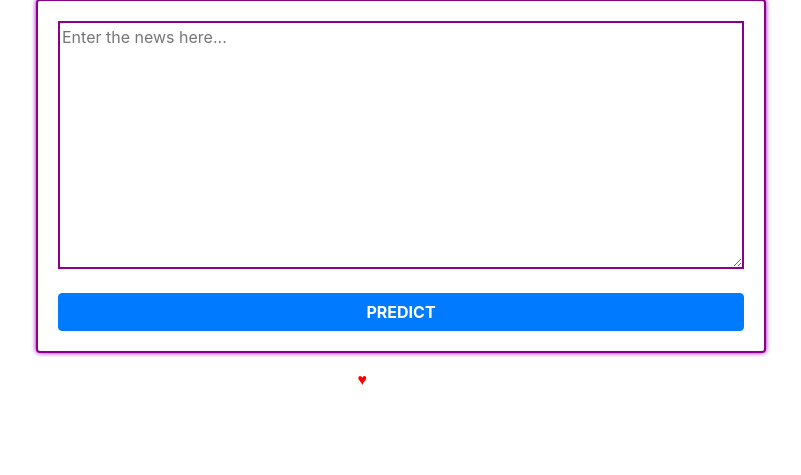
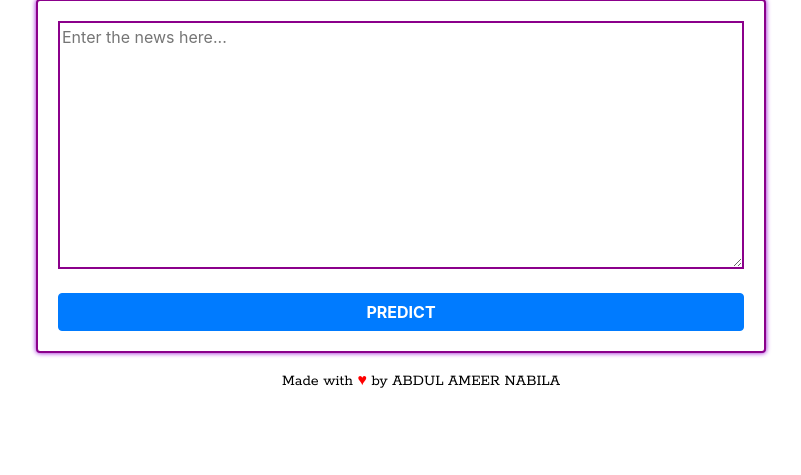
Before and after one commit to abdul-ameer/FakeNews_Detector, a Flask app: page / in a window 1280 px wide. Shown: the part 201-676 px from the top of the page, without its empty margins (239-1040 px from the left). Run offline with Flask 2, Linux system fonts and the light colour scheme; parts of the project's set-up code (start-up, migrations or seed data) failed here and were passed over; some libraries are stand-ins or nearby versions.

Commit message:
Update home.html

```diff
--- a/templates/home.html
+++ b/templates/home.html
@@ -157,7 +157,7 @@
             <div class="col-md-8">
                 <center>
                     <ul>
-                        <li><p style="color: white;">Made with <span style="color: red;">&hearts;</span> by ABDUL AMEER NABILA </p>
+                        <li><p style="color: black;">Made with <span style="color: red;">&hearts;</span> by ABDUL AMEER NABILA </p>
                     </ul>
                 </center>
             </div>
```
